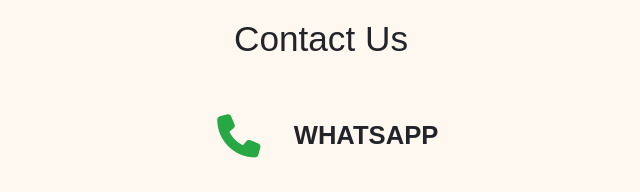
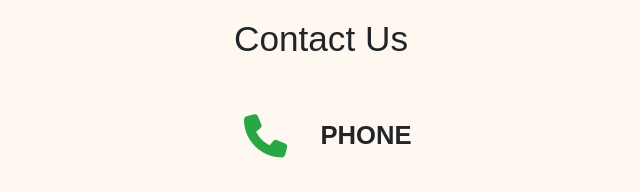
Before and after one commit to ailanavyasri/FamousTelanganaCaterers, a plain HTML site: page contact.html in a window 1280 px wide. Shown: the part 172-364 px from the top of the page, without its empty margins (319-959 px from the left). Drawn offline with nearby package versions, Linux system fonts and the light colour scheme.

Commit message:
Update contact.html

```diff
--- a/contact.html
+++ b/contact.html
@@ -148,7 +148,7 @@
     <div class="social-icons">
       <div class="social-item icon1">
         <a href="tel:+917569007014"><i class="fas fa-phone"></i></a>
-        <span>WHATSAPP</span>
+        <span>PHONE</span>
       </div>
       <div class="social-item icon2">
         <a href="https://wa.me/917569007014" target="_blank"><i class="fab fa-whatsapp"></i></a>
```
